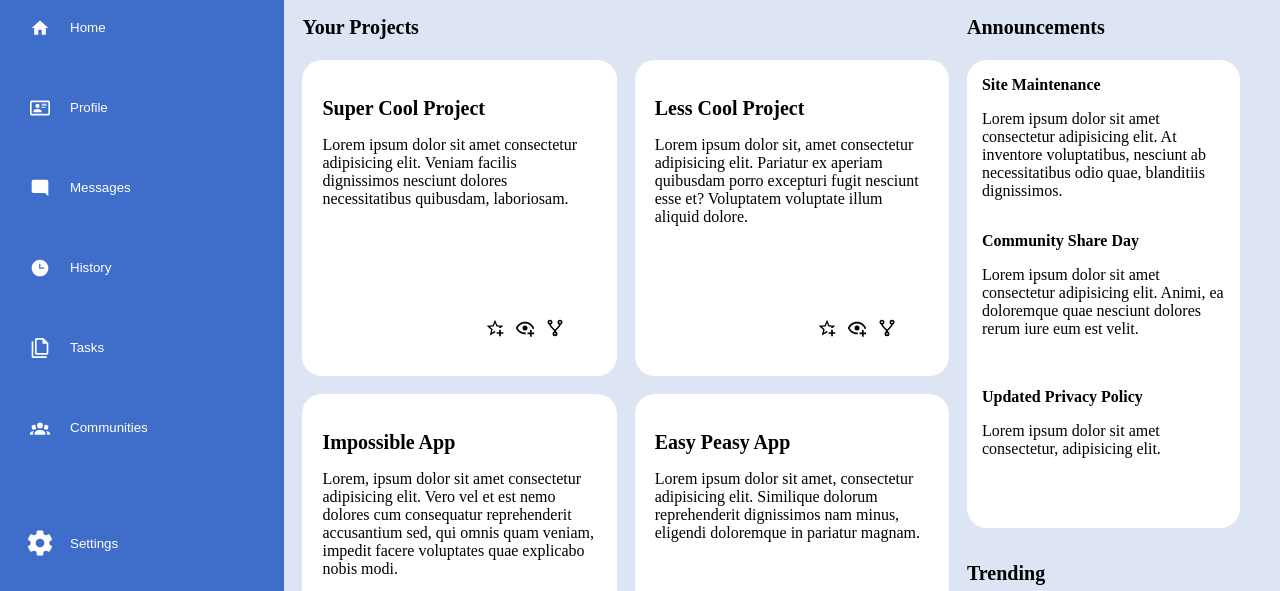
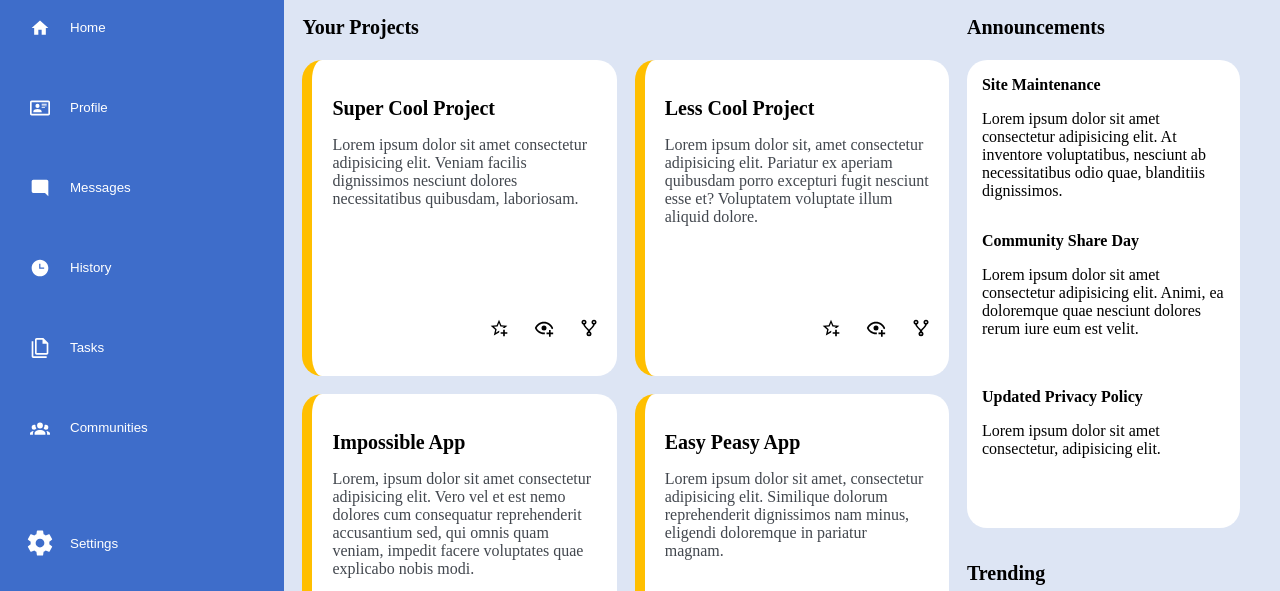
Before and after one commit to grantgarnett/odin-admin-dashboard, a plain HTML site: page index.html in a window 1280 px wide. Shown: the part 129-720 px from the top of the page. Drawn offline with Linux system fonts and the light colour scheme.

Commit message:
Finish styling projects section

```diff
--- a/styles.css
+++ b/styles.css
@@ -205,6 +205,7 @@ button {
 
 .projects-card {
     padding: 20px;
+    border-left: 10px solid rgb(255, 191, 0);
 
     display: grid;
     grid-template: 4fr 1fr / 6fr 2fr 2fr;
@@ -215,6 +216,10 @@ button {
     grid-column: 1 / -1;
 }
 
+.project-text p {
+    color: rgb(66, 71, 78);
+}
+
 .project-actions {
     grid-row: 2;
     grid-column: 2 / -1;
@@ -222,7 +227,7 @@ button {
     display: grid;
     grid-template-columns: repeat(3, 20px);
     align-items: center;
-    gap: 10px;
+    gap: 25px;
 }
 
 .announcements,
```
